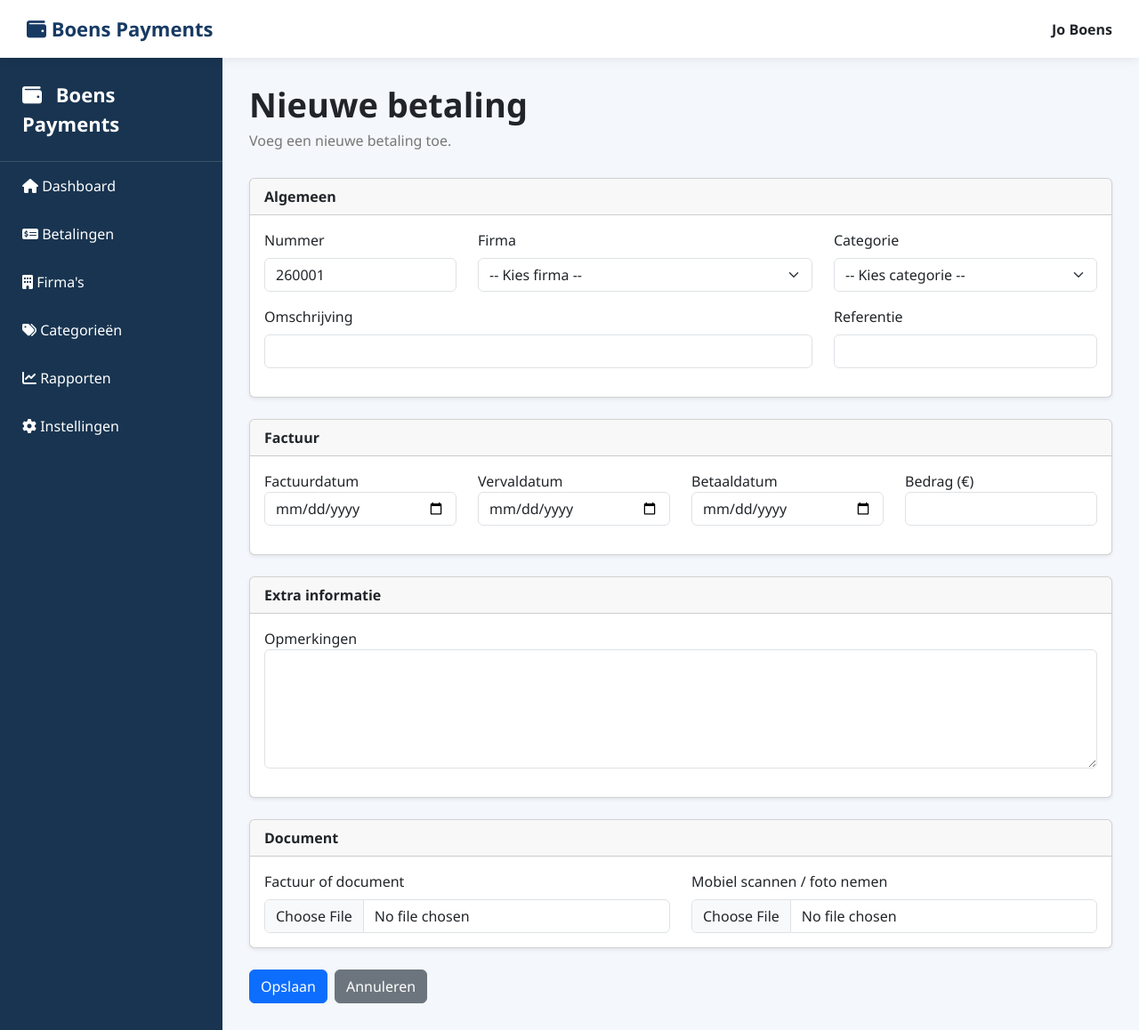
After one commit to JoBoens/BoensPaymentsV6, a PHP site: page /modules/betalingen/create.php in a window 1280 px wide. The commit adds this page. Shown: the whole page at 89% size. Run offline with PHP 8.4, Linux system fonts and the light colour scheme.

Commit message:
20260712918

```diff
--- a/includes/sidebar.php
+++ b/includes/sidebar.php
@@ -13,9 +13,9 @@
         Dashboard
     </a>
 
-    <a href="#">
-        <i class="fa-solid fa-money-check-dollar"></i>
-        Betalingen
+   <a href="/BetalingenV6/modules/betalingen/index.php">
+    <i class="fa-solid fa-money-check-dollar"></i>
+    Betalingen
     </a>
 
     <a href="#">
--- /dev/null
+++ b/modules/betalingen/create.php
@@ -0,0 +1,200 @@
+<?php
+declare(strict_types=1);
+
+$config = require __DIR__ . '/../../config/app.php';
+
+ob_start();
+?>
+
+<div class="page-header">
+
+    <div>
+        <h1>Nieuwe betaling</h1>
+        <p>Voeg een nieuwe betaling toe.</p>
+    </div>
+
+</div>
+
+<form method="post"
+      action="store.php"
+      enctype="multipart/form-data">
+
+<div class="card shadow-sm mb-4">
+
+<div class="card-header">
+<strong>Algemeen</strong>
+</div>
+
+<div class="card-body">
+
+<div class="row">
+
+<div class="col-md-3 mb-3">
+<label class="form-label">Nummer</label>
+<input type="text" class="form-control" value="260001" readonly>
+</div>
+
+<div class="col-md-5 mb-3">
+<label class="form-label">Firma</label>
+<select class="form-select">
+<option>-- Kies firma --</option>
+</select>
+</div>
+
+<div class="col-md-4 mb-3">
+<label class="form-label">Categorie</label>
+<select class="form-select">
+<option>-- Kies categorie --</option>
+</select>
+</div>
+
+</div>
+
+<div class="row">
+
+<div class="col-md-8 mb-3">
+<label class="form-label">Omschrijving</label>
+<input type="text" class="form-control">
+</div>
+
+<div class="col-md-4 mb-3">
+<label class="form-label">Referentie</label>
+<input type="text" class="form-control">
+</div>
+
+</div>
+
+</div>
+
+</div>
+
+<div class="card shadow-sm mb-4">
+
+<div class="card-header">
+<strong>Factuur</strong>
+</div>
+
+<div class="card-body">
+
+<div class="row">
+
+<div class="col-md-3 mb-3">
+<label>Factuurdatum</label>
+<input type="date" class="form-control">
+</div>
+
+<div class="col-md-3 mb-3">
+<label>Vervaldatum</label>
+<input type="date" class="form-control">
+</div>
+
+<div class="col-md-3 mb-3">
+<label>Betaaldatum</label>
+<input type="date" class="form-control">
+</div>
+
+<div class="col-md-3 mb-3">
+<label>Bedrag (€)</label>
+<input type="number" step="0.01" class="form-control">
+</div>
+
+</div>
+
+</div>
+
+</div>
+
+<div class="card shadow-sm mb-4">
+
+<div class="card-header">
+<strong>Extra informatie</strong>
+</div>
+
+<div class="card-body">
+
+<div class="mb-3">
+
+<label>Opmerkingen</label>
+
+<textarea
+class="form-control"
+rows="5"></textarea>
+
+</div>
+
+</div>
+
+</div>
+
+<div class="card shadow-sm mb-4">
+
+<div class="card-header">
+<strong>Document</strong>
+</div>
+
+<div class="card-body">
+
+<div class="row">
+
+<div class="col-md-6">
+
+<label class="form-label">
+
+Factuur of document
+
+</label>
+
+<input
+type="file"
+class="form-control"
+accept=".pdf,image/*">
+
+</div>
+
+<div class="col-md-6">
+
+<label class="form-label">
+
+Mobiel scannen / foto nemen
+
+</label>
+
+<input
+type="file"
+class="form-control"
+accept="image/*"
+capture="environment">
+
+</div>
+
+</div>
+
+</div>
+
+</div>
+
+<div class="d-flex gap-2">
+
+<button class="btn btn-primary">
+
+Opslaan
+
+</button>
+
+<a
+href="index.php"
+class="btn btn-secondary">
+
+Annuleren
+
+</a>
+
+</div>
+
+</form>
+
+<?php
+
+$content = ob_get_clean();
+
+require __DIR__.'/../../includes/layout.php';
```
Also changed, not shown: app/Helpers/functions.php (added, +22 -0 lines), app/Models/Betalingen.php (added, +72 -0 lines), app/Services/NummerGenerator.php (added, +34 -0 lines), app/Services/UploadService.php (added, +15 -0 lines), config/database.php (+8 -26 lines), database/betalingen.sql (added, +34 -0 lines), modules/betalingen/index.php (added, +109 -0 lines), modules/betalingen/store.php (added, +19 -0 lines), modules/betalingen/delete.php (added), modules/betalingen/edit.php (added), modules/betalingen/update.php (added).
